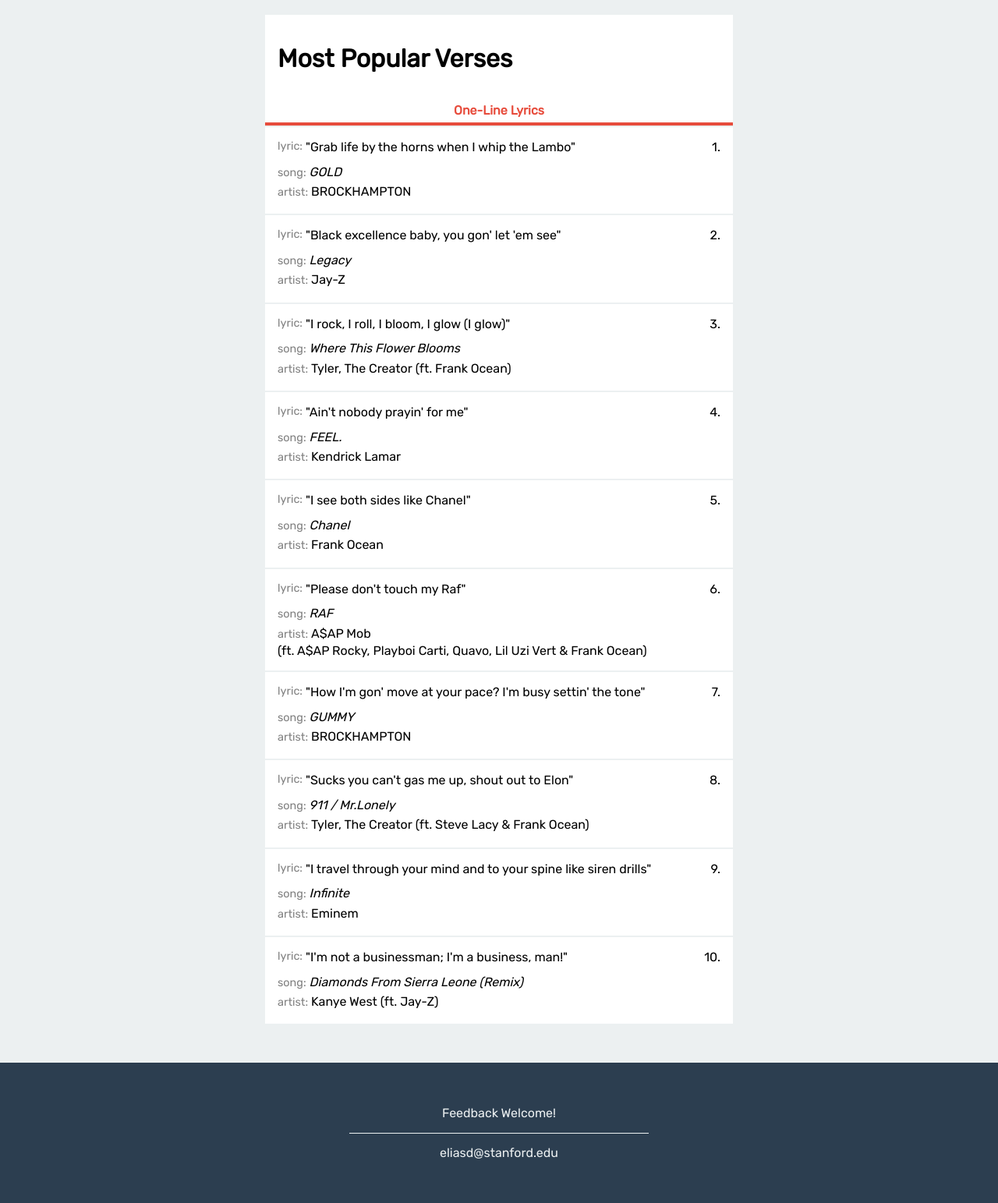
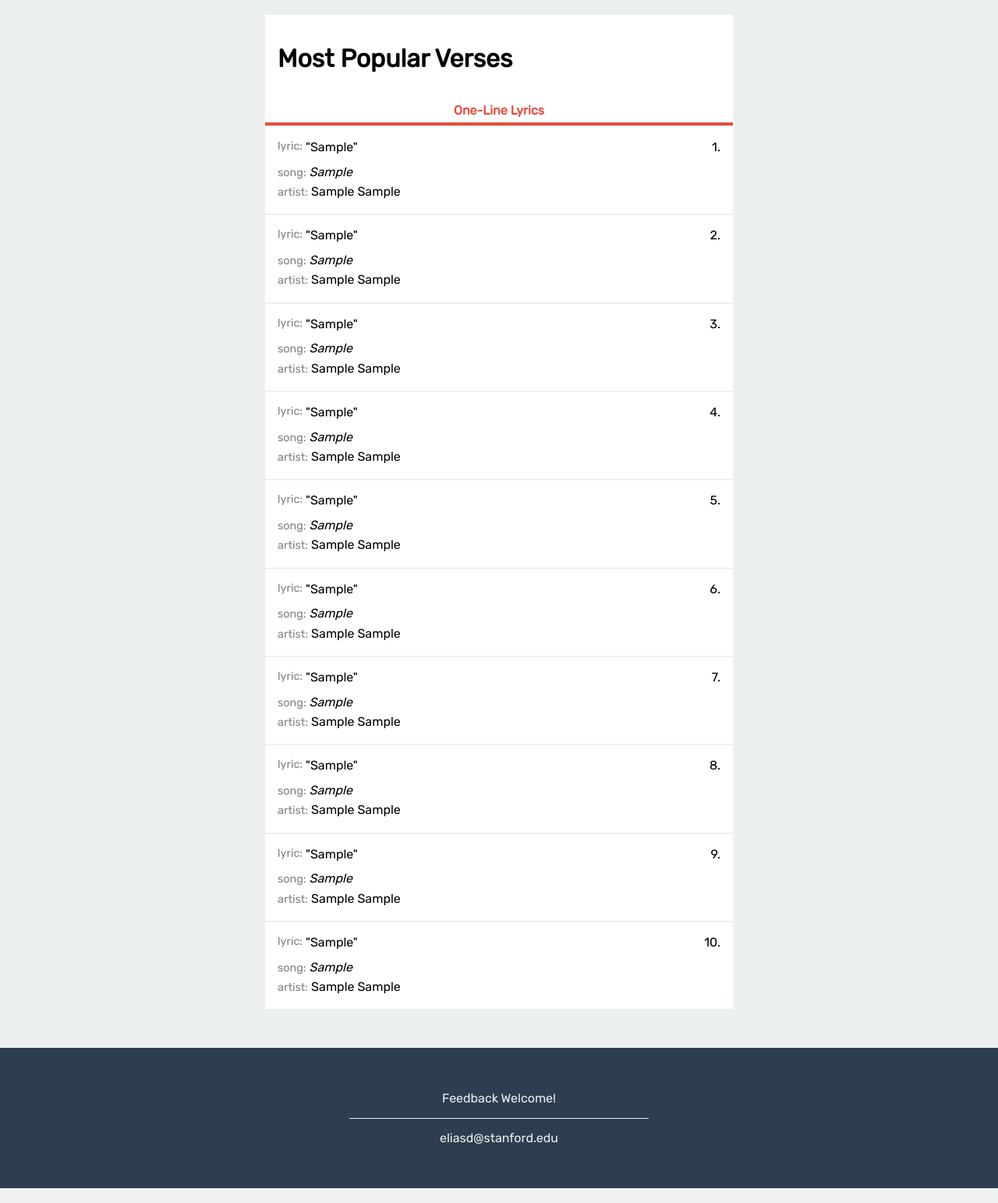
Before and after one commit to eliasd/verses, a Python web app: template templates/popular.html in a window 1280 px wide. Shown: the part 66-1609 px from the top of the page at 78% size. Run offline with Jinja, Linux system fonts and the light colour scheme; the template is opened without the code that fills it: most values are stand-ins (such as "Sample title", 1, 10 or a date in 2020).

Commit message:
updated popular page handler in main.py so now popular page displays the top ten most upvoted lyrics in order

```diff
--- a/templates/popular.html
+++ b/templates/popular.html
@@ -50,7 +50,7 @@
                     lyric:
                   </div>
                   <div class="text">
-                    "Grab life by the horns when I whip the Lambo"
+                    "{{lyric_1}}"
                   </div>
                   <div class="rank">
                     1.
@@ -62,7 +62,7 @@
                     song:
                   </div>
                   <div class="song">
-                    GOLD
+                    {{song_1}}
                   </div>
                 </div>
                 <div class="artist-container">
@@ -70,10 +70,10 @@
                     artist:
                   </div>
                   <div class="artist">
-                    BROCKHAMPTON
+                    {{artist_1}}
                   </div>
                   <div class="feat_artist">
-
+                    {{feat_artist_1}}
                   </div>
                 </div>
 
@@ -84,7 +84,7 @@
                     lyric:
                   </div>
                   <div class="text">
-                    "Black excellence baby, you gon' let 'em see"
+                    "{{lyric_2}}"
                   </div>
                   <div class="rank">
                     2.
@@ -96,7 +96,7 @@
                     song:
                   </div>
                   <div class="song">
-                    Legacy
+                    {{song_2}}
                   </div>
                 </div>
                 <div class="artist-container">
@@ -104,10 +104,10 @@
                     artist:
                   </div>
                   <div class="artist">
-                    Jay-Z
+                    {{artist_2}}
                   </div>
                   <div class="feat_artist">
-
+                    {{feat_artist_2}}
                   </div>
                 </div>
 
@@ -118,7 +118,7 @@
                     lyric:
                   </div>
                   <div class="text">
-                    "I rock, I roll, I bloom, I glow (I glow)"
+                    "{{lyric_3}}"
                   </div>
                   <div class="rank">
                     3.
@@ -130,7 +130,7 @@
                     song:
                   </div>
                   <div class="song">
-                    Where This Flower Blooms
+                    {{song_3}}
                   </div>
                 </div>
                 <div class="artist-container">
@@ -138,10 +138,10 @@
                     artist:
                   </div>
                   <div class="artist">
-                    Tyler, The Creator
+                    {{artist_3}}
                   </div>
                   <div class="feat_artist">
-                    (ft. Frank Ocean)
+                    {{feat_artist_3}}
                   </div>
                 </div>
 
@@ -152,7 +152,7 @@
                     lyric:
                   </div>
                   <div class="text">
-                    "Ain't nobody prayin' for me"
+                    "{{lyric_4}}"
                   </div>
                   <div class="rank">
                     4.
@@ -164,7 +164,7 @@
                     song:
                   </div>
                   <div class="song">
-                    FEEL.
+                    {{song_4}}
                   </div>
                 </div>
                 <div class="artist-container">
@@ -172,10 +172,10 @@
                     artist:
                   </div>
                   <div class="artist">
-                    Kendrick Lamar
+                    {{artist_4}}
                   </div>
                   <div class="feat_artist">
-
+                    {{feat_artist_4}}
                   </div>
                 </div>
 
@@ -186,7 +186,7 @@
                     lyric:
                   </div>
                   <div class="text">
-                    "I see both sides like Chanel"
+                    "{{lyric_5}}"
                   </div>
                   <div class="rank">
                     5.
@@ -198,7 +198,7 @@
                     song:
                   </div>
                   <div class="song">
-                    Chanel
+                    {{song_5}}
                   </div>
                 </div>
                 <div class="artist-container">
@@ -206,10 +206,10 @@
                     artist:
                   </div>
                   <div class="artist">
-                    Frank Ocean
+                    {{artist_5}}
                   </div>
                   <div class="feat_artist">
-
+                    {{feat_artist_5}}
                   </div>
                 </div>
 
@@ -220,7 +220,7 @@
                     lyric:
                   </div>
                   <div class="text">
-                    "Please don't touch my Raf"
+                    "{{lyric_6}}"
                   </div>
                   <div class="rank">
                     6.
@@ -232,7 +232,7 @@
                     song:
                   </div>
                   <div class="song">
-                    RAF
+                    {{song_6}}
                   </div>
                 </div>
                 <div class="artist-container">
@@ -240,10 +240,10 @@
                     artist:
                   </div>
                   <div class="artist">
-                    A$AP Mob
+                    {{artist_6}}
                   </div>
                   <div class="feat_artist">
-                    (ft. A$AP Rocky, Playboi Carti, Quavo, Lil Uzi Vert &amp; Frank Ocean)
+                    {{feat_artist_6}}
                   </div>
                 </div>
 
@@ -254,7 +254,7 @@
                     lyric:
                   </div>
                   <div class="text">
-                    "How I'm gon' move at your pace? I'm busy settin' the tone"
+                    "{{lyric_7}}"
                   </div>
                   <div class="rank">
                     7.
@@ -266,7 +266,7 @@
                     song:
                   </div>
                   <div class="song">
-                    GUMMY
+                    {{song_7}}
                   </div>
                 </div>
                 <div class="artist-container">
@@ -274,10 +274,10 @@
                     artist:
                   </div>
                   <div class="artist">
-                    BROCKHAMPTON
+                    {{artist_7}}
                   </div>
                   <div class="feat_artist">
-
+                    {{feat_artist_7}}
                   </div>
                 </div>
 
@@ -288,7 +288,7 @@
                     lyric:
                   </div>
                   <div class="text">
-                    "Sucks you can't gas me up, shout out to Elon"
+                    "{{lyric_8}}"
                   </div>
                   <div class="rank">
                     8.
@@ -300,7 +300,7 @@
                     song:
                   </div>
                   <div class="song">
-                    911 / Mr.Lonely
+                    {{song_8}}
                   </div>
                 </div>
                 <div class="artist-container">
@@ -308,10 +308,10 @@
                     artist:
                   </div>
                   <div class="artist">
-                    Tyler, The Creator
+                    {{artist_8}}
                   </div>
                   <div class="feat_artist">
-                    (ft. Steve Lacy &amp; Frank Ocean)
+                    {{feat_artist_8}}
                   </div>
                 </div>
 
@@ -322,7 +322,7 @@
                     lyric:
                   </div>
                   <div class="text">
-                    "I travel through your mind and to your spine like siren drills"
+                    "{{lyric_9}}"
                   </div>
                   <div class="rank">
                     9.
@@ -334,7 +334,7 @@
                     song:
                   </div>
                   <div class="song">
-                    Infinite
+                    {{song_9}}
                   </div>
                 </div>
                 <div class="artist-container">
@@ -342,10 +342,10 @@
                     artist:
                   </div>
                   <div class="artist">
-                    Eminem
+                    {{artist_9}}
                   </div>
                   <div class="feat_artist">
-
+                    {{feat_artist_9}}
                   </div>
                 </div>
 
@@ -356,7 +356,7 @@
                     lyric:
                   </div>
                   <div class="text">
-                    "I'm not a businessman; I'm a business, man!"
+                    "{{lyric_10}}"
                   </div>
                   <div class="rank">
                     10.
@@ -368,7 +368,7 @@
                     song:
                   </div>
                   <div class="song">
-                    Diamonds From Sierra Leone (Remix)
+                    {{song_10}}
                   </div>
                 </div>
                 <div class="artist-container">
@@ -376,10 +376,10 @@
                     artist:
                   </div>
                   <div class="artist">
-                    Kanye West
+                    {{artist_10}}
                   </div>
                   <div class="feat_artist">
-                    (ft. Jay-Z)
+                    {{feat_artist_10}}
                   </div>
                 </div>
 
```
Also changed, not shown: main.py (+104 -10 lines).
